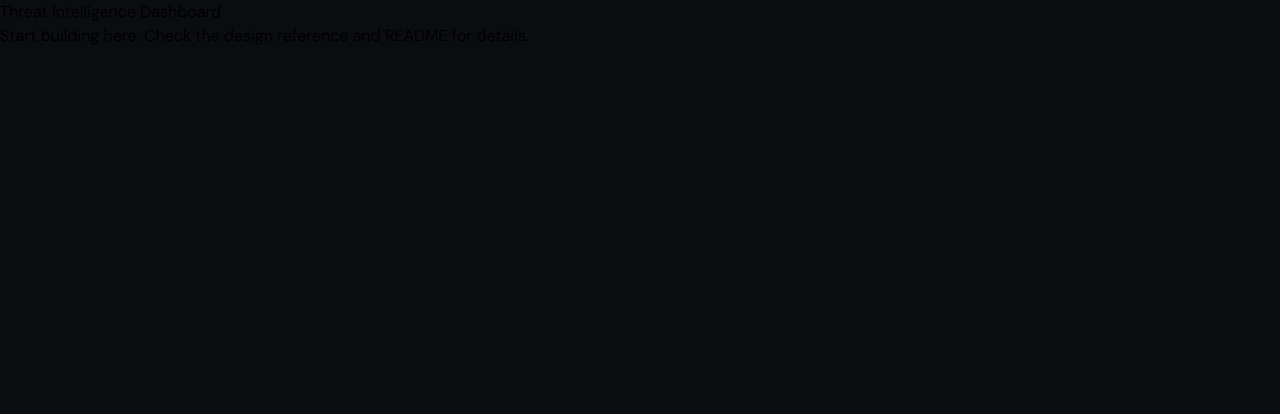
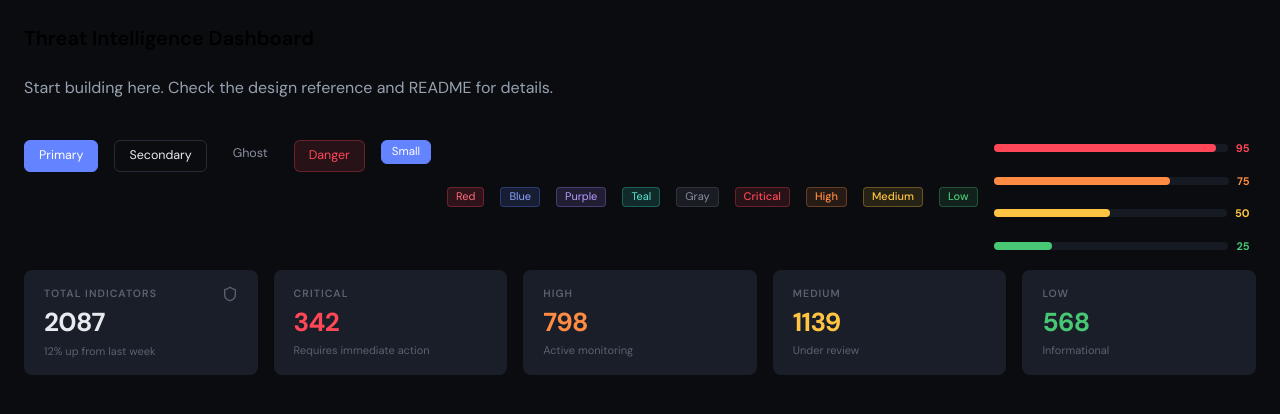
Before and after one commit to leomerlo/take-home-challenge-0326, a React (Vite) app: page / in a window 1280 px wide. Shown: the top 414 px of the page. Built offline with nearby package versions, Linux system fonts and the light colour scheme.

Commit message:
AppDashboardCard component

```diff
--- a/package.json
+++ b/package.json
@@ -13,6 +13,7 @@
     "test": "vitest"
   },
   "dependencies": {
+    "lucide-react": "^0.577.0",
     "react": "^18.3.1",
     "react-dom": "^18.3.1"
   },
--- a/src/App.tsx
+++ b/src/App.tsx
@@ -10,11 +10,91 @@
  * Good luck!
  */
 
+import AppBadge from './components/global/AppBadge';
+import AppButton from './components/global/AppButton';
+import AppConfidenceBar from './components/global/AppConfidenceBar';
+import AppDashboardCard from './components/global/AppDashboardCard';
+import AppTags from './components/global/AppTags';
+import { Shield } from 'lucide-react';
+
 function App() {
   return (
-    <div>
-      <h1>Threat Intelligence Dashboard</h1>
-      <p>Start building here. Check the design reference and README for details.</p>
+    <div className="flex flex-wrap gap-4 p-6">
+      <h1 className="w-full text-xl font-semibold mb-2">Threat Intelligence Dashboard</h1>
+      <p className="w-full text-gray-400 mb-6">Start building here. Check the design reference and README for details.</p>
+      <div className="flex flex-wrap gap-4 items-start">
+        <AppButton variant="primary" onClick={() => {}}>
+          Primary
+        </AppButton>
+        <AppButton variant="secondary" onClick={() => {}}>
+          Secondary
+        </AppButton>
+        <AppButton variant="ghost" onClick={() => {}}>
+          Ghost
+        </AppButton>
+        <AppButton variant="danger" onClick={() => {}}>
+          Danger
+        </AppButton>
+        <AppButton size="small" onClick={() => {}}>
+          Small
+        </AppButton>
+      </div>
+      <div className="flex flex-wrap gap-4 items-center">
+        <AppTags variant="red">Red</AppTags>
+        <AppTags variant="blue">Blue</AppTags>
+        <AppTags variant="purple">Purple</AppTags>
+        <AppTags variant="teal">Teal</AppTags>
+        <AppTags variant="gray">Gray</AppTags>
+      </div>
+      <div className="flex flex-wrap gap-4 items-center">
+        <AppBadge severity="critical">Critical</AppBadge>
+        <AppBadge severity="high">High</AppBadge>
+        <AppBadge severity="medium">Medium</AppBadge>
+        <AppBadge severity="low">Low</AppBadge>
+      </div>
+      <div className="flex flex-col gap-4 w-64">
+        <AppConfidenceBar confidence={95} variant="critical" />
+        <AppConfidenceBar confidence={75} variant="high" />
+        <AppConfidenceBar confidence={50} variant="medium" />
+        <AppConfidenceBar confidence={25} variant="low" />
+      </div>
+      <div className="grid grid-cols-1 sm:grid-cols-2 lg:grid-cols-5 gap-4 w-full">
+        <AppDashboardCard
+          variant="neutral"
+          title="Total Indicators"
+          icon={<Shield />}
+          description="12% up from last week"
+          value={2087}
+        />
+        <AppDashboardCard
+          variant="critical"
+          title="Critical"
+          icon={null}
+          description="Requires immediate action"
+          value={342}
+        />
+        <AppDashboardCard
+          variant="high"
+          title="High"
+          icon={null}
+          description="Active monitoring"
+          value={798}
+        />
+        <AppDashboardCard
+          variant="medium"
+          title="Medium"
+          icon={null}
+          description="Under review"
+          value={1139}
+        />
+        <AppDashboardCard
+          variant="low"
+          title="Low"
+          icon={null}
+          description="Informational"
+          value={568}
+        />
+      </div>
     </div>
   );
 }
--- /dev/null
+++ b/src/components/global/AppDashboardCard.tsx
@@ -0,0 +1,53 @@
+import React, { useMemo } from 'react'
+
+export type AppCardVariant = 'neutral' | 'critical' | 'high' | 'medium' | 'low'
+
+type Props = {
+    variant: AppCardVariant
+    title: string
+    icon: React.ReactNode
+    description: string
+    value: number
+}
+
+const AppCard = (props: Props) => {
+    const { variant, title, description, icon, value } = props
+
+    /**
+     * Generate the value classes based on the variant prop
+     *
+     * @returns The value classes
+     */
+    const valueClass = useMemo((): string => {
+        switch (variant) {
+            case 'neutral':
+            default:
+                return 'text-(--text-primary)'
+            case 'critical':
+                return 'text-(--severity-critical)'
+            case 'high':
+                return 'text-(--severity-high)'
+            case 'medium':
+                return 'text-(--severity-medium)'
+            case 'low':
+                return 'text-(--severity-low)'
+        }
+    }, [variant])
+
+    return (
+        <div className="flex flex-col gap-(--sp-1) rounded-lg px-(--sp-5) py-(--sp-4) bg-(--bg-card) transition-border-color duration-200 ease-in-out hover:border-(--border-hover)">
+            <div className="flex items-center justify-between gap-(--sp-2)">
+            <span className="text-[10.5px] uppercase font-semibold tracking-widest text-(--text-tertiary)">{title}</span>
+                {icon && <div className="flex items-center justify-center w-4 h-4 text-(--text-tertiary)">{icon}</div>}
+            </div>
+            <div className="flex items-center justify-between">
+                <span className={`text-[26px] font-bold tracking-tight leading-tight ${valueClass}`}>{value}</span>
+            </div>
+            <div className="text-[11px] text-(--text-tertiary)">
+                {description}
+            </div>
+        </div>
+    )
+}
+
+export default AppCard
```
Also changed, not shown: 1 other file (tests, documents, lock files or other folders).
